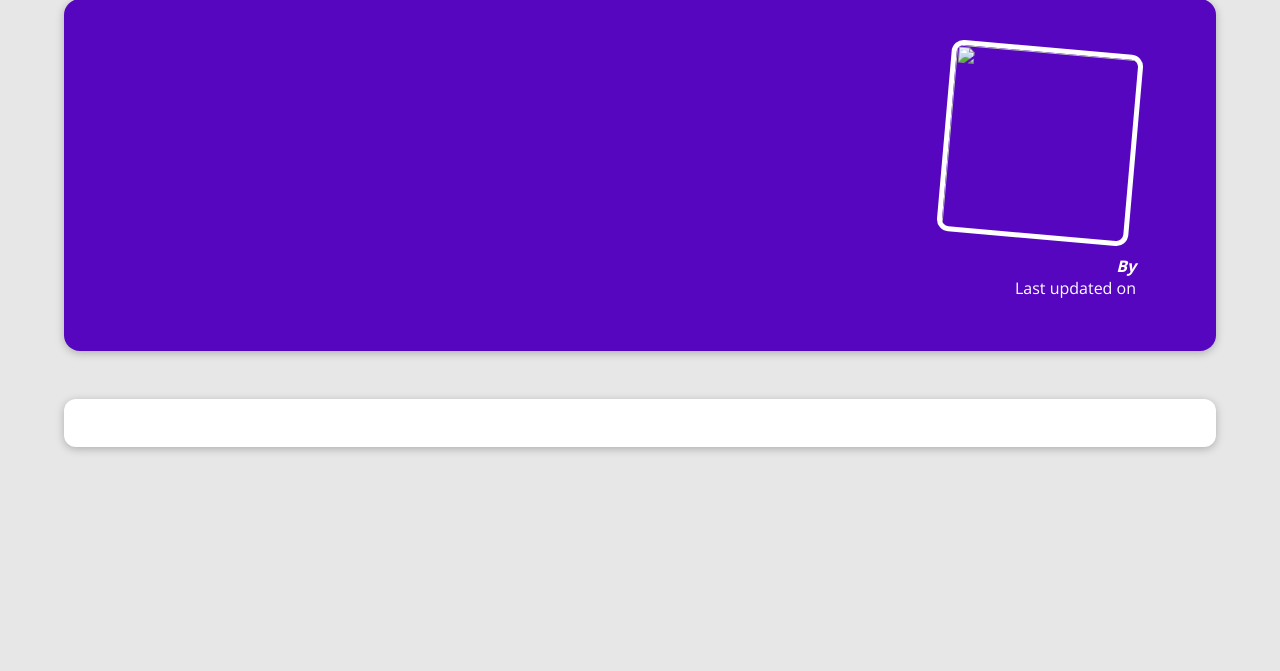
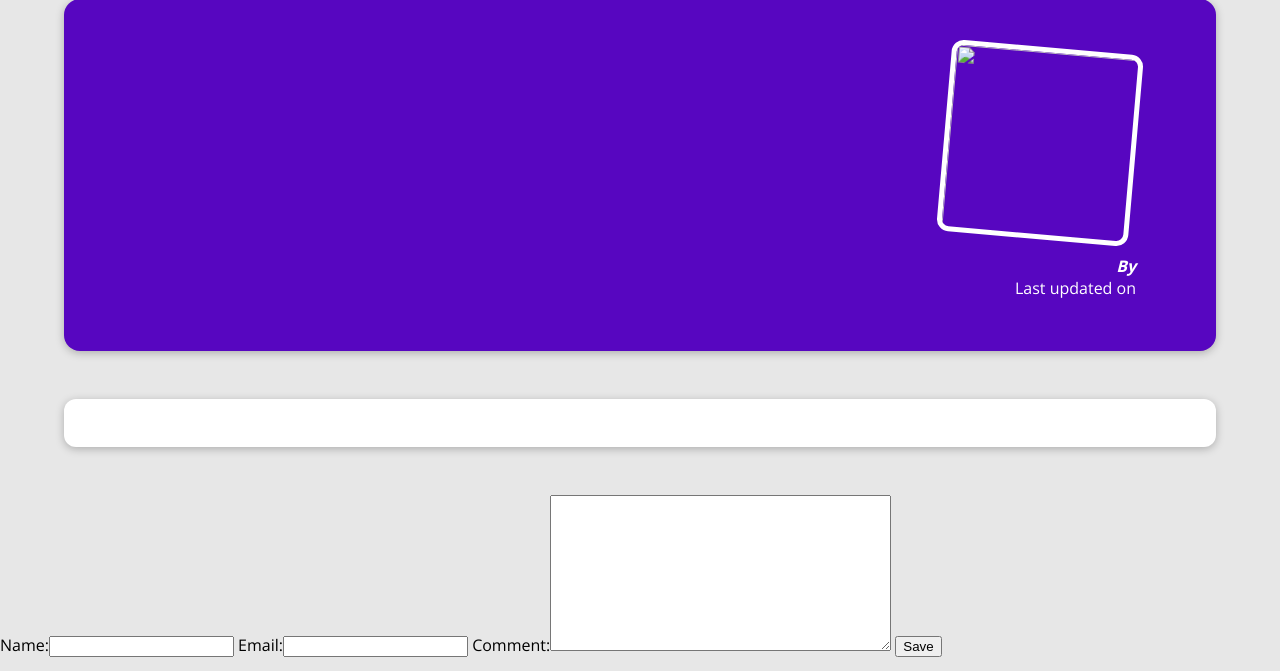
Before and after one commit to eusoncode/Blogs, a Django app: template blogs/templates/blogs/post-detail.html in a window 1280 px wide. Shown: the part 129-800 px from the top of the page. Run offline with Django 3.2, Linux system fonts and the light colour scheme; the template is opened without the code that fills it: values named after a table or form of the project are taken from there, others are empty.

Commit message:
Added comment forms

```diff
--- /dev/null
+++ b/blogs/forms.py
@@ -0,0 +1,12 @@
+from django import forms
+from .models import Comment
+
+class CommentForm(forms.ModelForm):
+    class Meta:
+        model = Comment
+        exclude = ['post']
+        labels = {
+            "user_name": "Name",
+            "user_email": "Email",
+            "text": "Comment"
+        }
--- a/blogs/templates/blogs/post-detail.html
+++ b/blogs/templates/blogs/post-detail.html
@@ -27,4 +27,11 @@
 <main>
   <p>{{post.content|linebreaks}}</p>
 </main>
+
+<div>
+  <form>
+    {{comment_form}}
+    <button>Save</button>
+  </form>
+</div>
 {% endblock %}
--- a/blogs/views.py
+++ b/blogs/views.py
@@ -2,6 +2,7 @@
 from django.db.models.query import QuerySet
 from django.shortcuts import render, get_object_or_404
 from .models import Post
+from .forms import CommentForm
 from django.views.generic import ListView, DetailView
 
 # Helper functions
@@ -36,4 +37,5 @@
     def get_context_data(self, **kwargs):
         context = super().get_context_data(**kwargs)
         context['tags'] = self.object.tags.all()  # type: ignore # Get related tags
+        context['comment_form'] = CommentForm()
         return context
```
Also changed, not shown: blogs/static/blogs/images/coding.jpg (deleted), blogs/static/blogs/images/mountains.jpg (deleted), blogs/static/blogs/images/woods.jpg (deleted).
